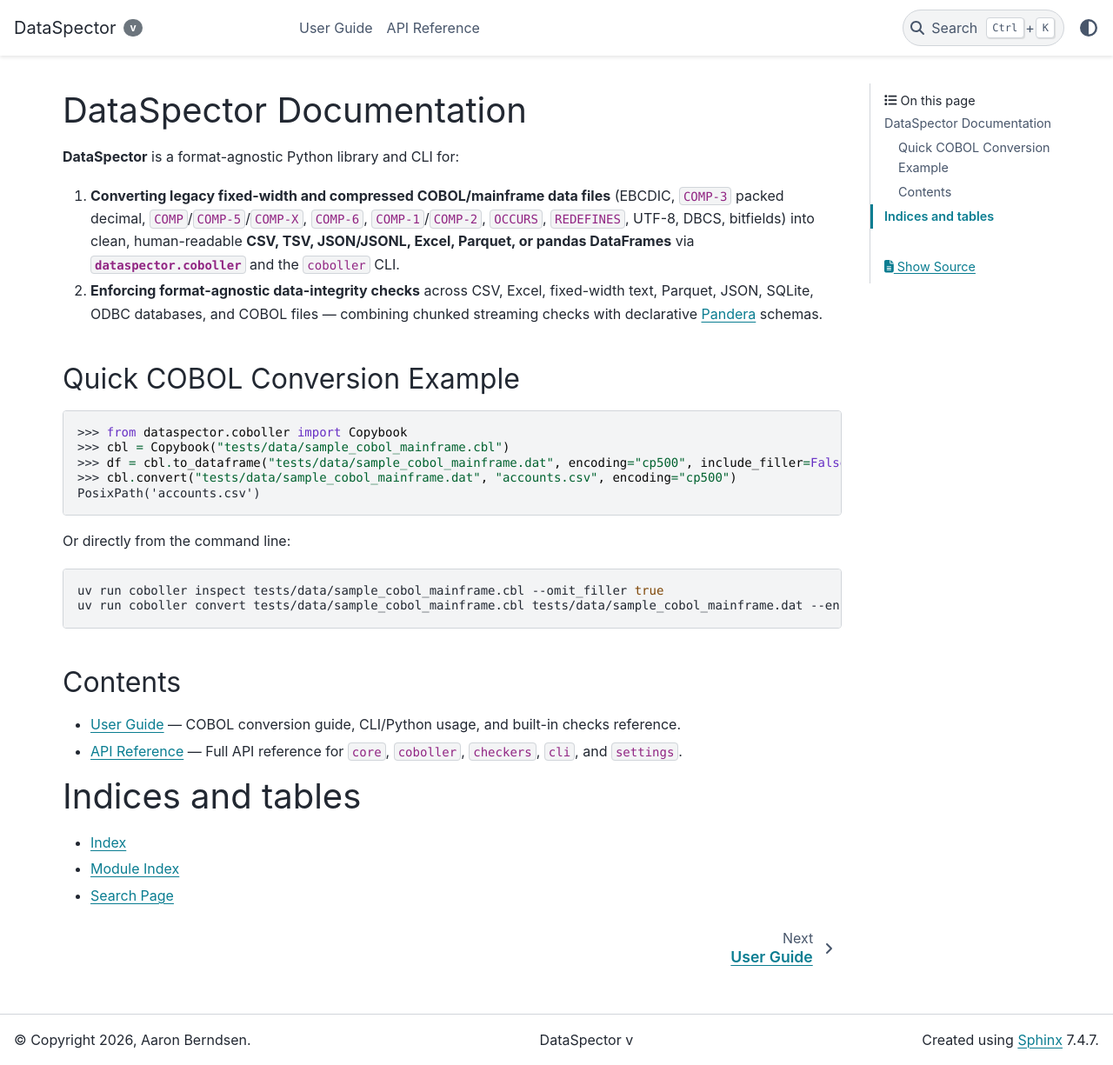
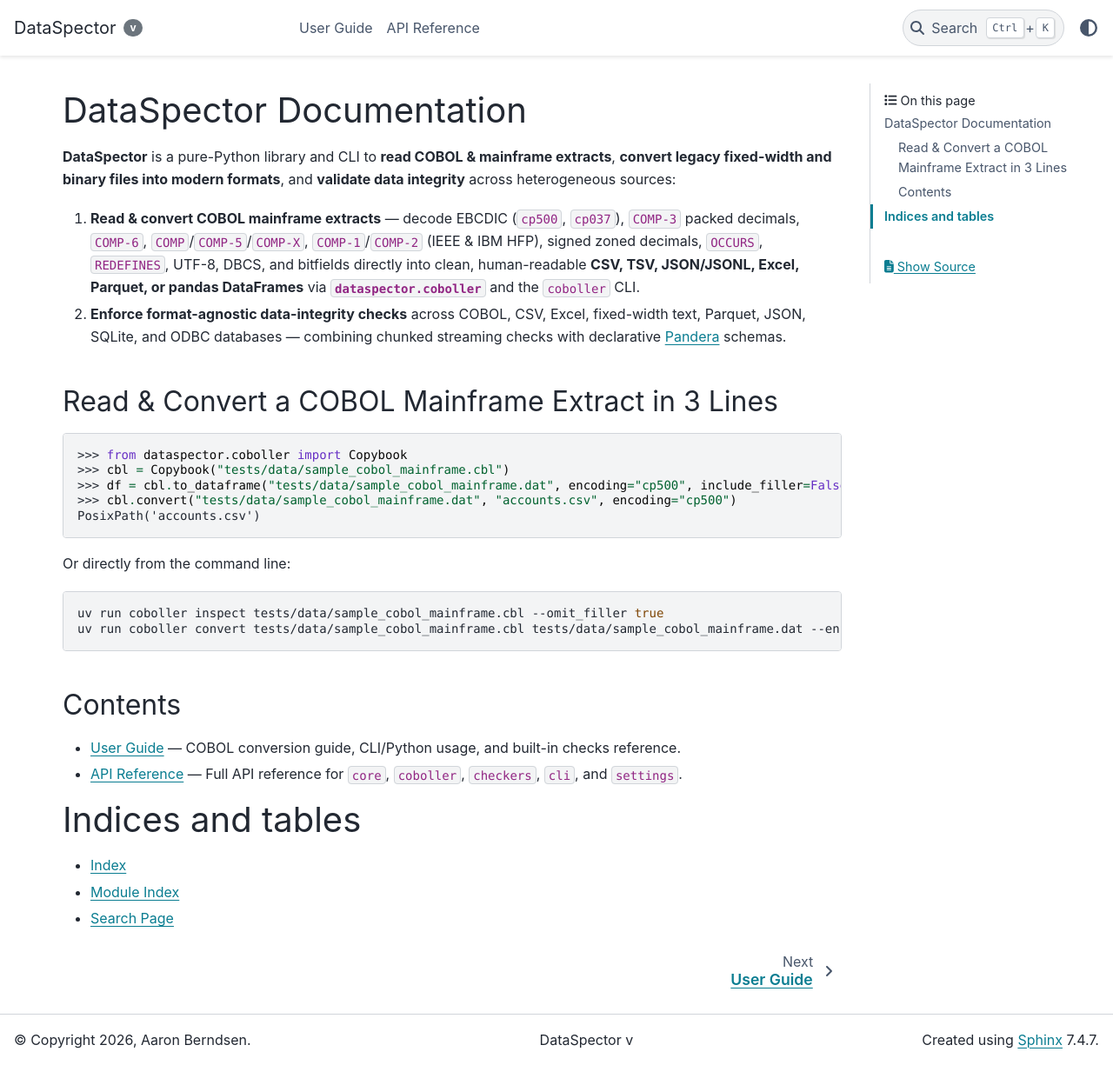
Before and after one commit to aberndsen/dataspector, a Sphinx documentation site: the page built from docs/source/index.rst, in a window 1280 px wide and 1225 px high. Shown: the whole window at 87% size. Built offline with Sphinx 7.4.7 and the PyData theme 0.15.4, drawn with Linux system fonts in a browser that asks for light colours; the version number could not be read and is left out.

Commit message:
Improve COBOL & mainframe discoverability in PyPI metadata, README, and docs

```diff
--- a/docs/source/index.rst
+++ b/docs/source/index.rst
@@ -1,21 +1,27 @@
+.. meta::
+   :description: Read COBOL copybooks and convert mainframe EBCDIC, COMP-3, binary, and fixed-width extracts to CSV, Parquet, JSON, Excel, or pandas DataFrames in pure Python — with format-agnostic data-integrity and Pandera validation.
+   :keywords: read cobol python, read mainframe file python, convert cobol mainframe extract, cobol copybook parser, ebcdic to csv, comp-3 packed decimal python, cobol to parquet, cobol to pandas, data validation, pandera
+
 DataSpector Documentation
 =========================
 
-**DataSpector** is a format-agnostic Python library and CLI for:
+**DataSpector** is a pure-Python library and CLI to **read COBOL & mainframe
+extracts**, **convert legacy fixed-width and binary files into modern formats**,
+and **validate data integrity** across heterogeneous sources:
 
-1. **Converting legacy fixed-width and compressed COBOL/mainframe data files**
-   (EBCDIC, ``COMP-3`` packed decimal, ``COMP``/``COMP-5``/``COMP-X``,
-   ``COMP-6``, ``COMP-1``/``COMP-2``, ``OCCURS``, ``REDEFINES``, UTF-8, DBCS,
-   bitfields) into clean, human-readable **CSV, TSV, JSON/JSONL, Excel,
-   Parquet, or pandas DataFrames** via :mod:`dataspector.coboller` and the
-   ``coboller`` CLI.
-2. **Enforcing format-agnostic data-integrity checks** across CSV, Excel,
-   fixed-width text, Parquet, JSON, SQLite, ODBC databases, and COBOL files —
-   combining chunked streaming checks with declarative
+1. **Read & convert COBOL mainframe extracts** — decode EBCDIC (``cp500``,
+   ``cp037``), ``COMP-3`` packed decimals, ``COMP-6``, ``COMP``/``COMP-5``/``COMP-X``,
+   ``COMP-1``/``COMP-2`` (IEEE & IBM HFP), signed zoned decimals, ``OCCURS``,
+   ``REDEFINES``, UTF-8, DBCS, and bitfields directly into clean, human-readable
+   **CSV, TSV, JSON/JSONL, Excel, Parquet, or pandas DataFrames** via
+   :mod:`dataspector.coboller` and the ``coboller`` CLI.
+2. **Enforce format-agnostic data-integrity checks** across COBOL, CSV, Excel,
+   fixed-width text, Parquet, JSON, SQLite, and ODBC databases — combining
+   chunked streaming checks with declarative
    `Pandera <https://pandera.readthedocs.io/>`_ schemas.
 
-Quick COBOL Conversion Example
-------------------------------
+Read & Convert a COBOL Mainframe Extract in 3 Lines
+---------------------------------------------------
 
 .. code-block:: python
 
```
Also changed, not shown: README.md (+8 -7 lines), docs/source/coboller_guide.rst (+13 -7 lines), pyproject.toml (+23 -5 lines).
